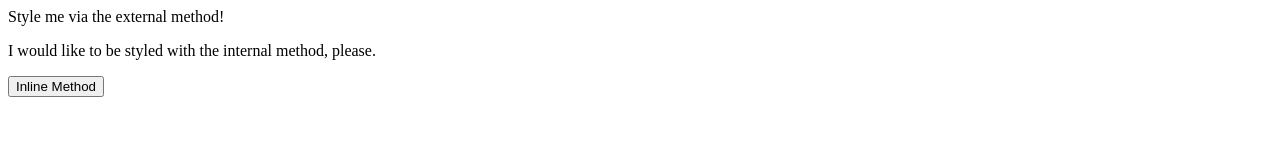
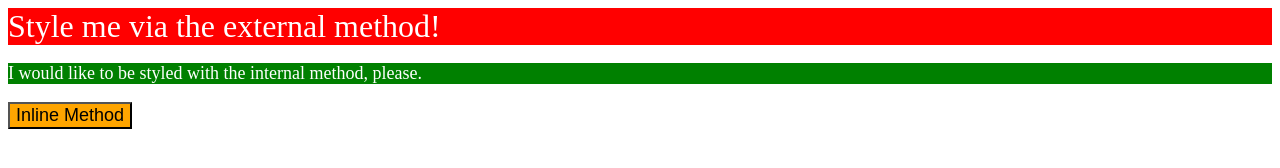
Before and after one commit to OdinProjectAssignmentsByPW80/css-foundations_intro-to-css, a plain HTML site: page 01-css-methods/index.html in a window 1280 px wide. Drawn offline with Linux system fonts and the light colour scheme.

Commit message:
feat: css-methods
Changes to be committed:
	modified:   01-css-methods/index.html
	new file:   01-css-methods/style.css

```diff
--- a/01-css-methods/index.html
+++ b/01-css-methods/index.html
@@ -1,14 +1,32 @@
 <!DOCTYPE html>
 <html lang="en">
+
 <head>
   <meta charset="UTF-8">
   <meta http-equiv="X-UA-Compatible" content="IE=edge">
   <meta name="viewport" content="width=device-width, initial-scale=1.0">
   <title>Methods for Adding CSS</title>
+  <link rel="stylesheet" href="style.css">
+
+  <style>
+    p {
+      background-color: green;
+      color: white;
+      font-size: 18px;
+    }
+  </style>
 </head>
+
 <body>
-    <div>Style me via the external method!</div>
-    <p>I would like to be styled with the internal method, please.</p>
-    <button>Inline Method</button>
+  <div>
+    Style me via the external method!
+  </div>
+  <p>
+    I would like to be styled with the internal method, please.
+  </p>
+  <button style="background-color: orange; font-size: 18px;">
+    Inline Method
+  </button>
 </body>
+
 </html>
--- /dev/null
+++ b/01-css-methods/style.css
@@ -0,0 +1,5 @@
+div {
+    background-color: red;
+    color: white;
+    font-size: 32px;
+}
```
Lines whose indentation alone changed are shown as unchanged.
